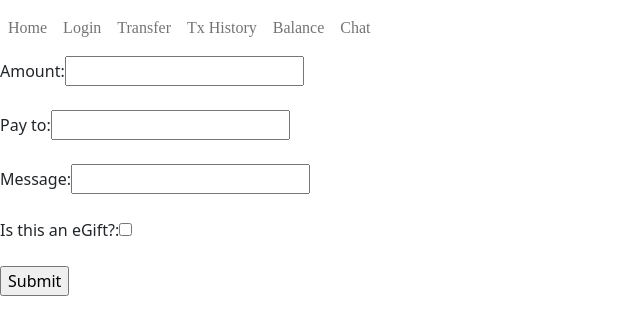
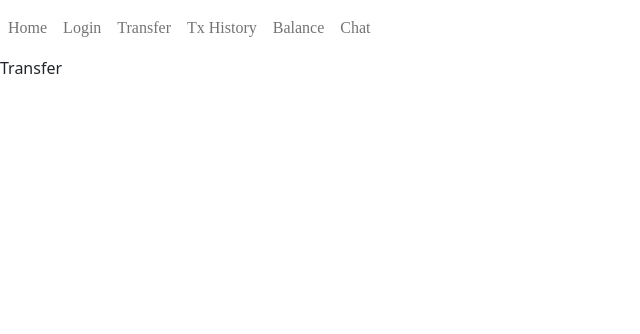
Before and after one commit to melvincwng/TT4_Group2, a React (Create React App) app in the folder techtrek/: page /transfer in a window 1280 px wide. Shown: the top 334 px of the page, without its empty margins (0-640 px from the left). Built offline with nearby package versions, Linux system fonts and the light colour scheme.

Commit message:
Revert "Merge branch 'TransferMoney'"
This reverts commit 40757bdbb1c904d8ba4d4e5a02d40ed0f5931bbe, reversing
changes made to 056e93ac42937bbe5455586d81a58912258a9e82.

```diff
--- a/techtrek/src/App.js
+++ b/techtrek/src/App.js
@@ -2,7 +2,6 @@ import React from "react";
 import { BrowserRouter as Router, Switch, Route, Link } from "react-router-dom";
 import NavigationBar from "./components/NavigationBar";
 import "bootstrap/dist/css/bootstrap.min.css";
-import Transfer from "./components/Transfer.js"
 
 export default function App() {
   return (
@@ -12,7 +11,7 @@ export default function App() {
         <Switch>
           <Route path="/" exact component={() => <div>Homepage</div>} />
           <Route path="/login" exact component={() => <div>Login Page</div>} />
-          <Route path="/transfer" exact component={(Transfer)} />
+          <Route path="/transfer" exact component={() => <div>Transfer</div>} />
           <Route path="/history" exact component={() => <div>History</div>} />
           <Route path="/balance" exact component={() => <div>Balance</div>} />
           <Route path="/chat" exact component={() => <div>Chat</div>} />
--- a/techtrek/src/components/Transfer.js
+++ /dev/null
@@ -1,21 +0,0 @@
-import React from "react";
-
-export default function transfer() {
-  return (
-    <form>
-        Amount:
-        <input type="text" name="name" />
-        <br/><br/>
-        Pay to:
-        <input type="text" name="payto" />
-        <br/><br/>
-        Message:
-        <input type="text" name="message" />
-        <br/><br/>
-        Is this an eGift?:
-        <input type="checkbox" name="egift"/>
-        <br/><br/>
-        <input type="submit" value="Submit" />
-    </form>
-  );
-}
```
